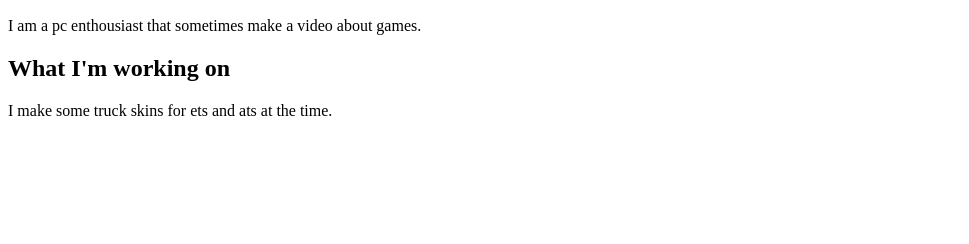
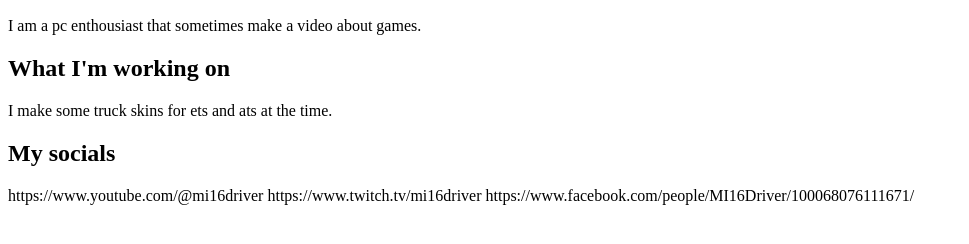
Before and after one commit to mi16driver/mywebsite, a plain HTML site: page index.html in a window 1280 px wide. Shown: the part 96-340 px from the top of the page, without its empty margins (0-969 px from the left). Drawn offline with Linux system fonts and the light colour scheme.

Commit message:
index.html

```diff
--- a/index.html
+++ b/index.html
@@ -11,5 +11,11 @@
 		<p>
 			I make some truck skins for ets and ats at the time.
 		</p>
+		<h2>My socials</h2>
+		<p>
+			https://www.youtube.com/@mi16driver
+			https://www.twitch.tv/mi16driver
+			https://www.facebook.com/people/MI16Driver/100068076111671/
+		</p>
 	</body>
 </html>
```
